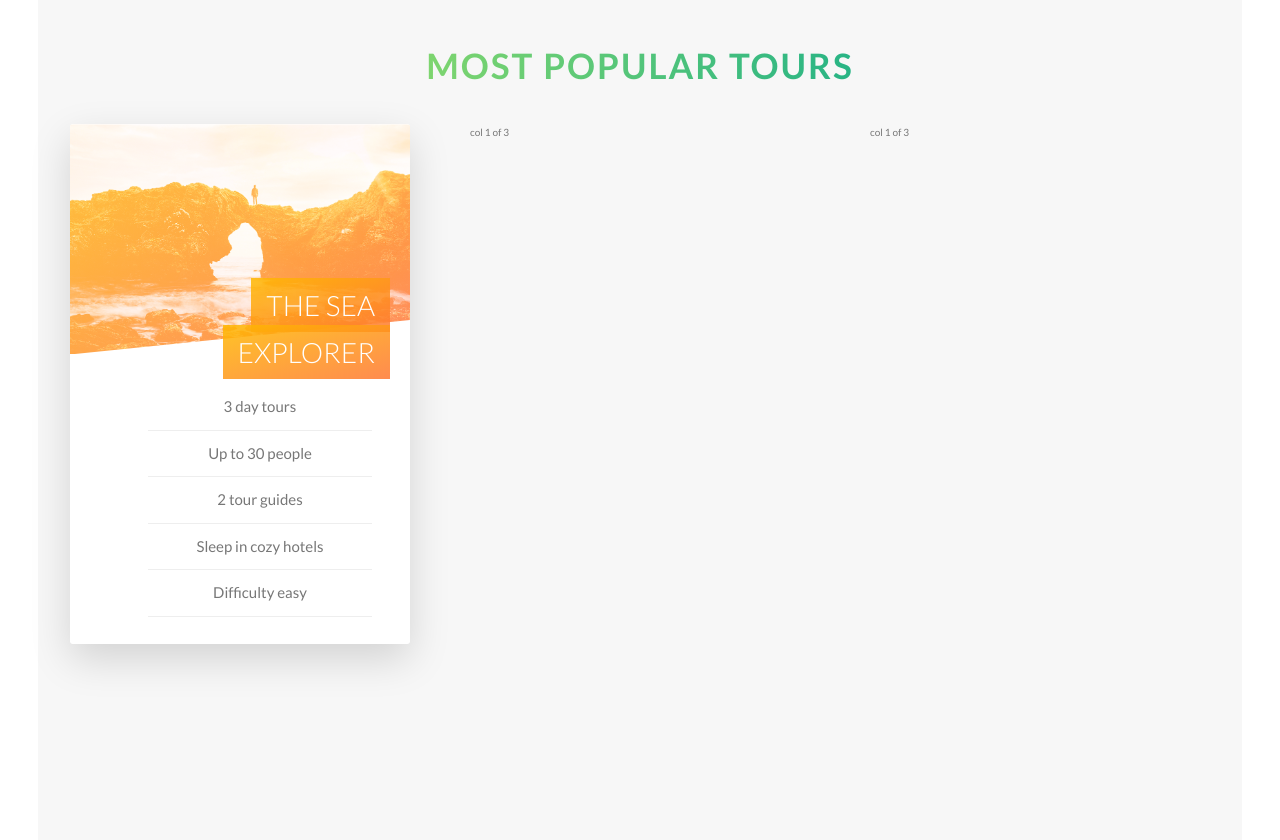
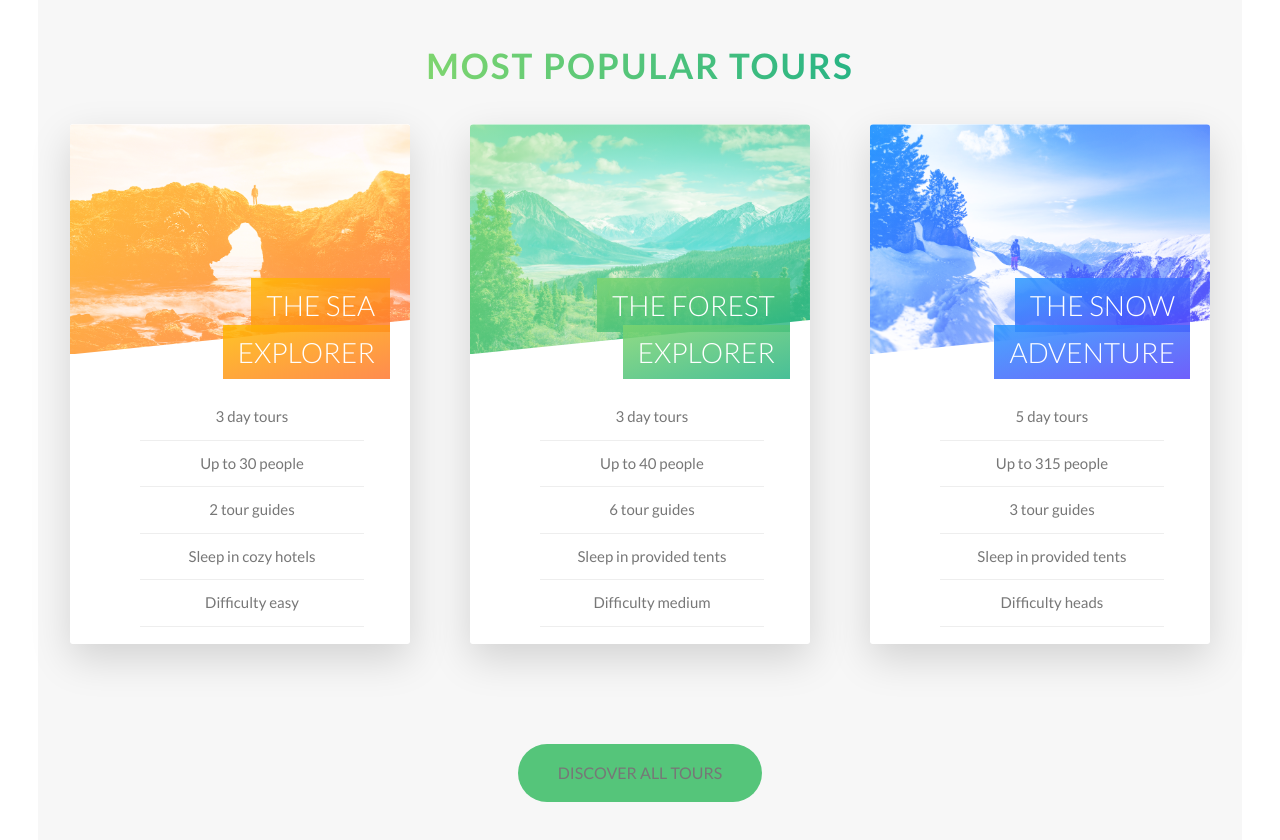
Before and after one commit to Rickyfeng7/Port, a website: page index.html in a window 1280 px wide. Shown: the part 2440-3280 px from the top of the page. Drawn offline with Linux system fonts and the light colour scheme.

Commit message:
adding more sass

```diff
--- a/index.html
+++ b/index.html
@@ -30,7 +30,7 @@
                 <span class="heading-primary--sub">is where life happens</span>
             </h1>
 
-            <a href="#" class="btn btn-white btn--animated">Discover our tours</a>
+            <a href="#" class="btn btn--white btn--animated">Discover our tours</a>
         </div>
     </header>
 
@@ -151,19 +151,81 @@
                                     <p class="card__price-only">only</p>
                                     <p class="card__price-value">$297</p>
                                 </div>
-                                <a href="#" class="btn btn-white">Book Now!</a>
-                                <a class="btn btn-white">Book Now!</a>
+                                <a href="#" class="btn btn--white">Book Now!</a>
                             </div>
                         </div>
                     </div>
                 </div>
                 <div class="col-1-of-3">
-                    col 1 of 3
+                    <div class="card">
+                        <div class="card__side card__side--front">
+                            <div class="card__picture card__picture--2">
+                                &nbsp;
+                            </div>
+                            <h4 class="card__heading">
+                                <span class="card__heading-span card__heading-span--2">
+                                    The forest Explorer
+                                </span>
+                            </h4>
+                            <div class="card__details">
+                                <ul>
+                                    <li>3 day tours</li>
+                                    <li>Up to 40 people</li>
+                                    <li>6 tour guides</li>
+                                    <li>Sleep in provided tents</li>
+                                    <li>Difficulty medium</li>
+                                </ul>
+                            </div>
+                        </div>
+                        <div class="card__side card__side--back card__side--back-2">
+                            <div class="card__cta">
+                                <div class="card__price-box">
+                                    <p class="card__price-only">only</p>
+                                    <p class="card__price-value">$497</p>
+                                </div>
+                                <a href="#" class="btn btn--white">Book Now!</a>
+                            </div>
+                        </div>
+                    </div>
                 </div>
                 <div class="col-1-of-3">
-                    col 1 of 3
+                    <div class="card">
+                        <div class="card__side card__side--front">
+                            <div class="card__picture card__picture--3">
+                                &nbsp;
+                            </div>
+                            <h4 class="card__heading">
+                                <span class="card__heading-span card__heading-span--3">
+                                    The Snow Adventure
+                                </span>
+                            </h4>
+                            <div class="card__details">
+                                <ul>
+                                    <li>5 day tours</li>
+                                    <li>Up to 315 people</li>
+                                    <li>3 tour guides</li>
+                                    <li>Sleep in provided tents</li>
+                                    <li>Difficulty heads</li>
+                                </ul>
+                            </div>
+                        </div>
+                        <div class="card__side card__side--back card__side--back-3">
+                            <div class="card__cta">
+                                <div class="card__price-box">
+                                    <p class="card__price-only">only</p>
+                                    <p class="card__price-value">$897</p>
+                                </div>
+                                <a href="#" class="btn btn--white">Book Now!</a>
+                            </div>
+                        </div>
+                    </div>
                 </div>
             </div>
+
+            <div class="u-center-text u-margin-top-huge">
+                <a href="#" class="btn btn--green">Discover all tours</a>
+            </div>
+
         </section>
     </main>
 
--- a/sass/base/_utilities.scss
+++ b/sass/base/_utilities.scss
@@ -3,3 +3,6 @@
 .u-margin-bottom-small { margin-bottom: 1.5rem; }
 .u-margin-bottom-medium { margin-bottom: 4rem; }
 .u-margin-bottom-big { margin-bottom: 8rem; }
+
+.u-margin-top-big { margin-top: 8rem; }
+.u-margin-top-huge { margin-top: 10rem; }
--- a/sass/components/_button.scss
+++ b/sass/components/_button.scss
@@ -38,11 +38,18 @@
         box-shadow: 0 .5rem 1rem rgba($color-black, .2);
     }
 
-    &-white {
+    &--white {
         background-color: $color-white;
         color: $color-gray-dark;
         &::after {
             background-color: $color-white;
+        }
+    }
+    &--green {
+        background-color: $color-primary;
+        color: $color-gray-dark;
+        &::after {
+            background-color: $color-primary;
         }
     }
     /* ::after is how to type */
--- a/sass/components/_card.scss
+++ b/sass/components/_card.scss
@@ -27,6 +27,12 @@
             &-1{
                 background-image: linear-gradient(to right bottom, $color-secondary-light, $color-secondary-dark)
             }
+            &-2{
+                background-image: linear-gradient(to right bottom, $color-primary-light, $color-primary-dark)
+            }
+            &-3{
+                background-image: linear-gradient(to right bottom, $color-tertiary-light, $color-tertiary-dark)
+            }
         }
     }
 
@@ -46,15 +52,17 @@
         background-blend-mode: screen;
         -webkit-clip-path: polygon(0 0, 100% 0, 100% 85%, 0 100%);
         clip-path: polygon(0 0, 100% 0, 100% 85%, 0 100%);
+        border-top-left-radius: 3px;
+        border-top-right-radius: 3px;
 
         &--1 {
             background-image: linear-gradient(to right bottom, $color-secondary-light, $color-secondary-dark), url(../img/nat-5.jpg);
         }
         &--2 {
-            background-image: url(../img/nat-5.jpg);
+            background-image: linear-gradient(to right bottom, $color-primary-light, $color-primary-dark), url(../img/nat-6.jpg);
         }
         &--3 {
-            background-image: url(../img/nat-5.jpg);
+            background-image: linear-gradient(to right bottom, $color-tertiary-light, $color-tertiary-dark), url(../img/nat-7.jpg);
         }
     }
 
@@ -80,6 +88,16 @@
             rgba($color-secondary-light, .85),
             rgba($color-secondary-dark, .85))
         }
+        &--2 {
+            background-image: linear-gradient(to right bottom,
+            rgba($color-primary-light, .85),
+            rgba($color-primary-dark, .85))
+        }
+        &--3 {
+            background-image: linear-gradient(to right bottom,
+            rgba($color-tertiary-light, .85),
+            rgba($color-tertiary-dark, .85))
+        }
 
     }
 
@@ -89,7 +107,7 @@
         ul {
             list-style: none;
             width: 80%;
-            margin: 0 auto;
+            // margin: 0 auto;
 
             li {
                 text-align: center;
@@ -109,12 +127,16 @@
         top:50%;
         left: 50%;
         transform: translate(-50%, -50%);
+        width: 90%;
+        text-align: center;
     }
     &__price-box {
-
+        text-align: center;
+        color:$color-white;
+        margin-bottom: 8rem;
     }
     &__price-only {
-        font-size: 1.4rem;
+        font-size: 2rem;
         text-transform: uppercase;
     }
     &__price-value {
```
Also changed, not shown: css/style.css.
